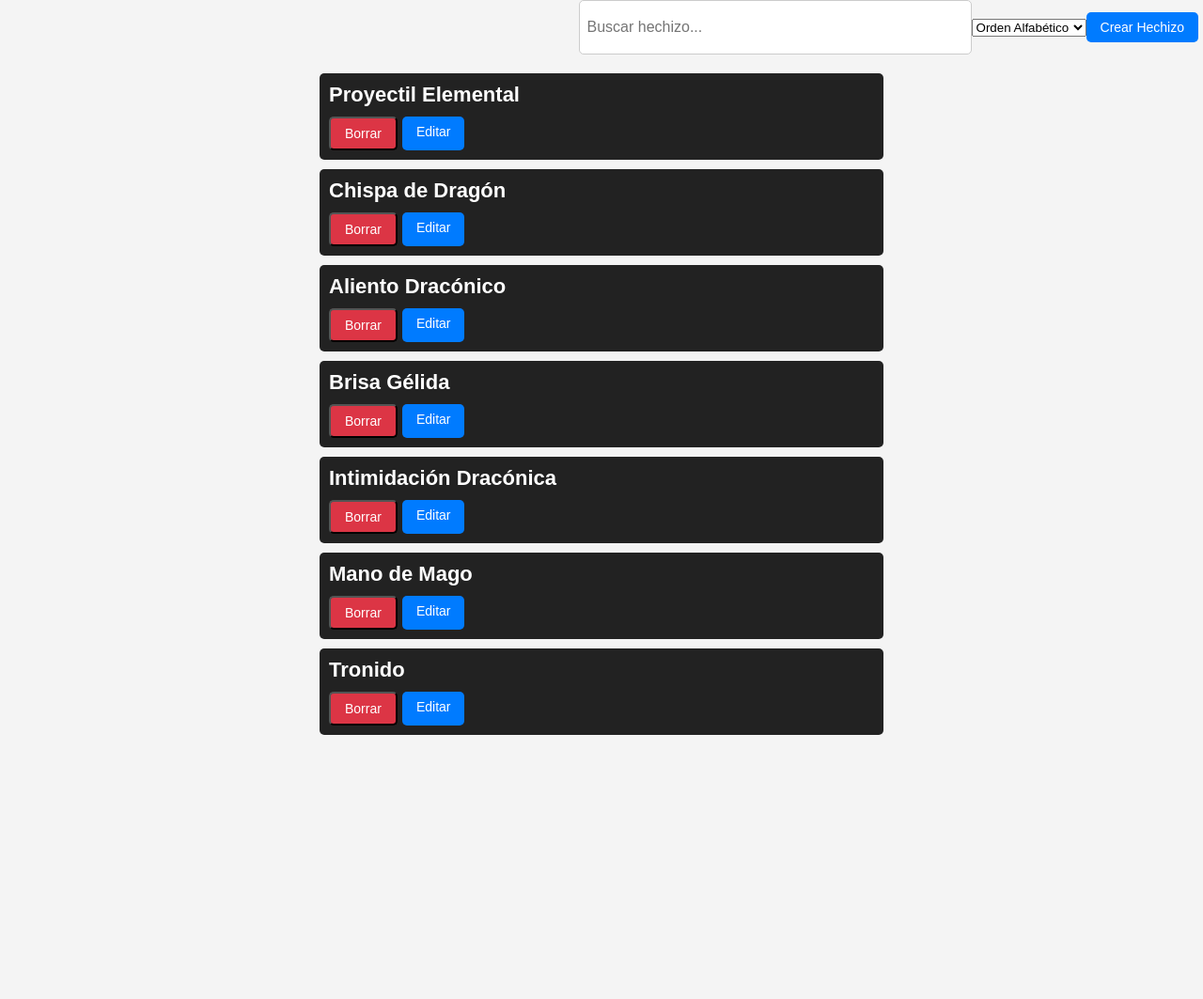
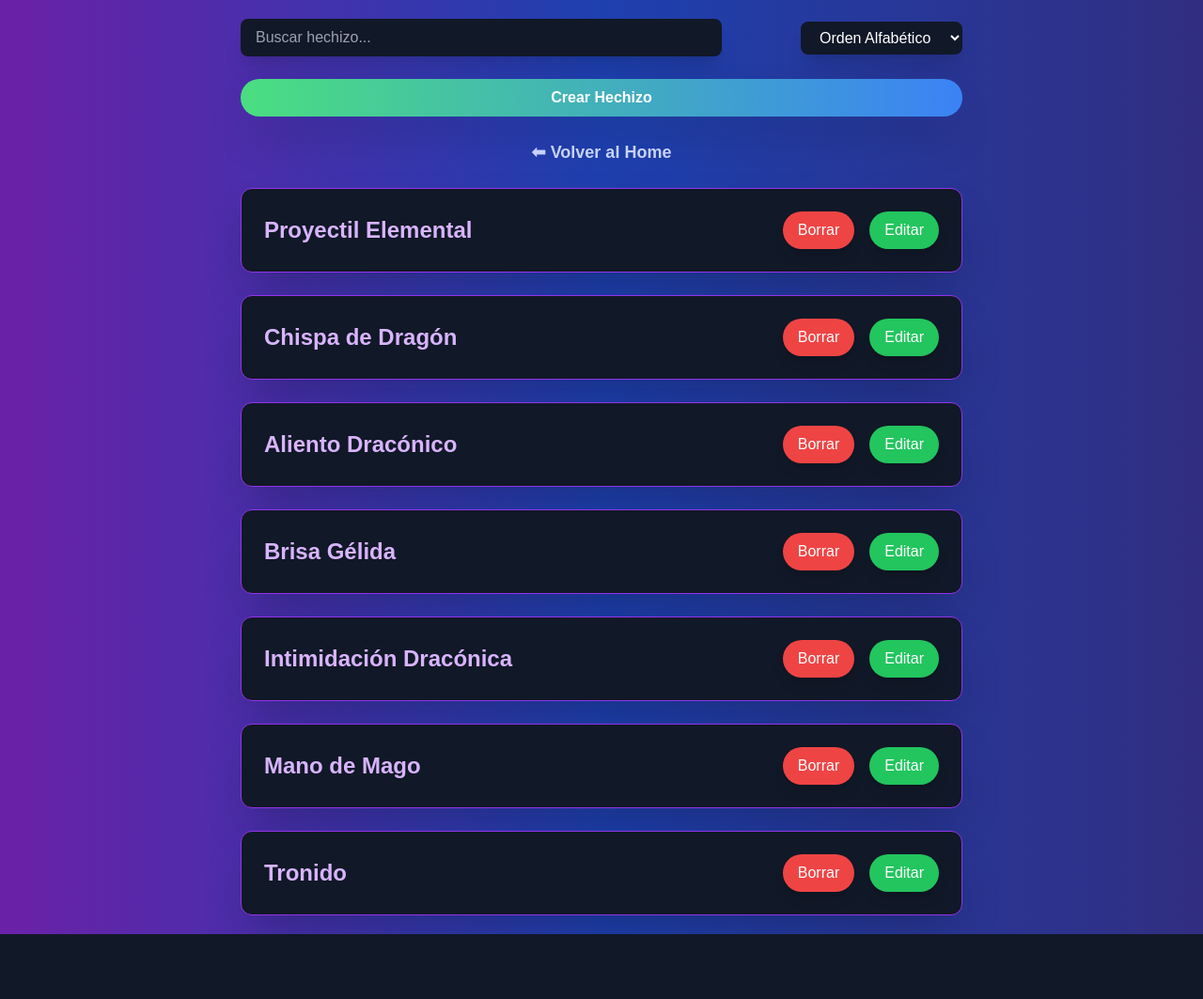
Before and after one commit to Burnt4023/Web_DnD, a Flask app: page /admin/hechizos in a window 1280 px wide. Shown: the whole page at 94% size. After the commit the page ends 994 px from the top, so only its background shows below. Run offline with Flask 3, Linux system fonts and the light colour scheme; a user stored in the database is signed in; data comes from the database, SQL or seed files in the repository; some libraries are stand-ins or nearby versions.

Commit message:
css admin (hechizos main)

```diff
--- a/static/css/admin/hechizos.css
+++ b/static/css/admin/hechizos.css
@@ -1,14 +1,15 @@
 /* Estilo general */
 body {
-    font-family: Arial, sans-serif;
-    background-color: #f4f4f4;
+    font-family: 'Poppins', sans-serif;
+    background: linear-gradient(to right, #1a1a2e, #16213e, #0f3460);
+    color: white;
     margin: 0;
     padding: 0;
 }
 
 /* Contenedor de hechizos */
 .hechizos-container {
-    text-align: right;  /* Alineamos todo a la derecha */
+    text-align: center;
     margin: 20px;
 }
 
@@ -16,110 +17,111 @@ body {
 .search-container {
     margin-bottom: 20px;
     display: flex;
-    justify-content: flex-end;
+    justify-content: center;
     align-items: center;
 }
 
 .search-bar {
-    width: 400px;  /* Aumentamos el ancho de la barra de búsqueda */
-    height: 40px;  /* Aumentamos la altura */
-    padding: 8px;
+    width: 400px;
+    height: 45px;
+    padding: 10px;
     font-size: 16px;
-    border-radius: 5px;
-    border: 1px solid #ccc;
+    border-radius: 10px;
+    border: none;
+    background: #1b1b3a;
+    color: white;
+    transition: all 0.3s ease-in-out;
+    box-shadow: 0 0 10px rgba(255, 255, 255, 0.2);
 }
 
 .search-bar:focus {
     outline: none;
-    border-color: #2c3e50;
+    border: none;
+    box-shadow: 0 0 15px rgba(104, 228, 255, 0.8);
 }
 
 /* Botón de crear hechizo */
 #create-hechizo-btn {
-    margin-left: 10px;
-    padding: 10px 20px;
-    background-color: #28a745;
+    padding: 12px 25px;
+    background: linear-gradient(to right, #4caf50, #2ecc71);
     color: white;
     border: none;
-    border-radius: 5px;
+    border-radius: 50px;
+    font-size: 18px;
+    font-weight: bold;
     cursor: pointer;
-    font-size: 16px;
+    transition: all 0.3s ease-in-out;
+    box-shadow: 0 4px 15px rgba(72, 239, 128, 0.3);
 }
 
 #create-hechizo-btn:hover {
-    background-color: #218838;
+    background: linear-gradient(to right, #2ecc71, #27ae60);
+    transform: scale(1.05);
+    box-shadow: 0 6px 20px rgba(72, 239, 128, 0.5);
 }
 
+/* Lista de hechizos */
 .hechizos-list {
-    width: 60%; /* Ajusta el ancho de la lista */
-    max-width: 600px; /* Evita que se expanda demasiado en pantallas grandes */
-    margin: 0 auto; /* Centra la lista en la pantalla */
+    width: 80%;
+    max-width: 800px;
+    margin: 0 auto;
     padding: 0;
     list-style: none;
 }
 
+/* Elemento de hechizo */
 .hechizo-item {
     position: relative;
-    background-color: #222; /* Color de fondo oscuro */
-    color: white;
-    padding: 10px;
-    margin-bottom: 10px;
-    border-radius: 5px;
-    cursor: pointer;
+    background: rgba(0, 0, 0, 0.7);
+    padding: 15px;
+    margin-bottom: 15px;
+    border-radius: 10px;
+    box-shadow: 0 4px 15px rgba(104, 228, 255, 0.3);
+    transition: all 0.3s ease-in-out;
 }
+
+.hechizo-item:hover {
+    transform: scale(1.05);
+    box-shadow: 0 6px 20px rgba(104, 228, 255, 0.5);
+}
+
 /* Nombres de hechizos */
 .hechizo-name {
-    font-size: 22px;  /* Tamaño de fuente ajustado */
+    font-size: 22px;
     font-weight: bold;
     cursor: pointer;
-    margin-bottom: 5px;
-    position: relative;
+    transition: all 0.3s ease-in-out;
 }
 
+.hechizo-name:hover {
+    color: #6be3ff;
+}
+
+/* Tooltip */
 .tooltip-content {
     position: absolute;
     left: 50%;
-    transform: translateX(-50%) translateY(-5px);
-    width: 250px;
-    background-color: rgba(0, 0, 0, 0.85);
+    top: 100%;
+    transform: translateX(-50%) translateY(10px);
+    width: 260px;
+    background: rgba(0, 0, 0, 0.9);
     color: white;
     text-align: left;
-    padding: 8px;
-    border-radius: 4px;
-    font-size: 12px;
-    line-height: 1.4;
+    padding: 10px;
+    border-radius: 6px;
+    font-size: 14px;
     opacity: 0;
-    pointer-events: none;
-    transition: opacity 0.2s ease-in-out, transform 0.2s ease-in-out;
-    z-index: 50;
+    transition: all 0.3s ease-in-out;
+    box-shadow: 0 4px 15px rgba(255, 255, 255, 0.3);
+    z-index: 10;
 }
 
-  /* Mostrar tooltip al hacer hover */
 .hechizo-item:hover .tooltip-content {
     opacity: 1;
-    pointer-events: auto;
+    transform: translateX(-50%) translateY(0);
 }
 
-  /* Si el tooltip se sale de la pantalla por arriba, se muestra abajo */
-  .tooltip-below {
-    bottom: auto !important;
-    top: 100% !important;
-    transform: translateX(-50%) translateY(5px) !important;
-  }
-
-/* Triángulo de la punta del tooltip */
-.tooltip-content::after {
-    content: '';
-    position: absolute;
-    top: 50%;
-    left: -10px;
-    margin-top: -5px;
-    border-width: 5px;
-    border-style: solid;
-    border-color: transparent transparent transparent #2c3e50;
-}
-
-/* Acciones de los botones (editar y borrar) */
+/* Acciones de los botones */
 .hechizo-actions {
     display: flex;
     justify-content: flex-start;
@@ -127,27 +129,33 @@ body {
 }
 
 .btn {
-    padding: 8px 15px;
-    font-size: 14px;
-    border-radius: 5px;
+    padding: 10px 20px;
+    font-size: 16px;
+    border-radius: 10px;
     text-decoration: none;
     color: white;
-    margin-right: 5px;
+    font-weight: bold;
+    transition: all 0.3s ease-in-out;
     cursor: pointer;
+    box-shadow: 0 4px 15px rgba(255, 255, 255, 0.2);
 }
 
+/* Botón editar */
 .btn-edit {
-    background-color: #007bff;
+    background: linear-gradient(to right, #2196f3, #42a5f5);
 }
 
 .btn-edit:hover {
-    background-color: #0056b3;
+    background: linear-gradient(to right, #42a5f5, #64b5f6);
+    transform: scale(1.1);
 }
 
+/* Botón borrar */
 .btn-delete {
-    background-color: #dc3545;
+    background: linear-gradient(to right, #e53935, #ff5252);
 }
 
 .btn-delete:hover {
-    background-color: #c82333;
+    background: linear-gradient(to right, #ff5252, #ff867f);
+    transform: scale(1.1);
 }
--- a/templates/admin/habilidades/habilidades.html
+++ b/templates/admin/habilidades/habilidades.html
@@ -4,6 +4,7 @@
     <meta charset="UTF-8" />
     <meta name="viewport" content="width=device-width, initial-scale=1.0" />
     <title>Habilidades</title>
+    <link rel="icon" href="../../static/images/favicon.png" type="image/png" />
     <link rel="stylesheet" href="../../static/css/admin/habilidades.css" />
     <script src="https://cdn.tailwindcss.com"></script>
   </head>
@@ -60,7 +61,7 @@
       {% endfor %}
     </ul>
 
-    <a href="/" class="block mt-6 text-lg font-bold text-indigo-280 hover:text-indigo-400 transition-transform transform hover:scale-105">⬅ Volver al Home</a>
+    <a href="/" class="block mt-6 text-lg font-bold text-indigo-200 hover:text-indigo-100 transition-transform transform hover:scale-105">⬅ Volver al Home</a>
 
     <script>
       function filterHabilidades() {
--- a/templates/admin/hechizos/hechizos.html
+++ b/templates/admin/hechizos/hechizos.html
@@ -1,47 +1,61 @@
 <!DOCTYPE html>
 <html lang="es">
 <head>
-    <meta charset="UTF-8" />
-    <meta name="viewport" content="width=device-width, initial-scale=1.0" />
+    <meta charset="UTF-8">
+    <meta name="viewport" content="width=device-width, initial-scale=1.0">
     <title>Hechizos</title>
-    <link rel="icon" href="../../../../../static/images/favicon.png" type="image/png" />
+    <link rel="icon" href="../../../../../static/images/favicon.png" type="image/png">
     <link rel="stylesheet" href="../../static/css/admin/hechizos.css" />
+    <script src="https://cdn.tailwindcss.com"></script>
 </head>
-  <body>
-    <div class="search-container">
-      <input type="text" id="search" class="search-bar" placeholder="Buscar hechizo..." onkeyup="filterHechizos()">
-      <select id="sortCriteria" class="sort-dropdown" onchange="filterHechizos()">
+<body class="bg-gradient-to-r from-purple-800 via-blue-800 to-indigo-900 text-white flex flex-col items-center p-5 min-h-screen">
+    <div class="w-full max-w-3xl">
+        <div class="flex items-center justify-between mb-6">
+
+            <input type="text" id="search" class="w-2/3 px-4 py-2 rounded-lg bg-gray-900 text-white focus:outline-none focus:ring-4 focus:ring-purple-500 transition-all duration-300 shadow-xl" placeholder="Buscar hechizo..." onkeyup="filterHechizos()">
+
+            <select id="sortCriteria" class="px-4 py-2 rounded-lg bg-gray-900 text-white focus:ring-4 focus:ring-purple-500 transition-all duration-300 shadow-xl" onchange="filterHechizos()">
                 <option value="nombre">Orden Alfabético</option>
                 <option value="nivel">Nivel</option>
                 <option value="magia">Magia</option>
                 <option value="clase">Clase</option>
             </select>
-      <a href="{{ url_for('admin_crear_hechizo') }}" class="btn btn-edit">Crear Hechizo</a>
+
         </div>
 
-    <ul class="hechizos-list" id="hechizos-list">
+        <a href="{{ url_for('admin_crear_hechizo') }}" class="block text-center bg-gradient-to-r from-green-400 to-blue-500 hover:from-green-500 hover:to-blue-600 text-white font-bold py-2 px-6 rounded-full shadow-2xl transform transition hover:scale-110">Crear Hechizo</a>
+    </div>
+    <a href="/" class="block mt-6 text-lg font-bold text-indigo-200 hover:text-indigo-100 transition-transform transform hover:scale-105">⬅ Volver al Home</a>
+
+    <ul class="w-full max-w-3xl mt-6 space-y-6" id="hechizos-list">
         {% for hechizo, detalle in hechizos.items() %}
-        <li class="hechizo-item" data-nombre="{{ hechizo }}" data-nivel="{{ detalle['nivel'] }}" data-magia="{{ detalle['magia'] }}" data-clase="{{ detalle['clase'] }}">
-          <div class="relative inline-block">
-            <span class="hechizo-name cursor-pointer text-blue-600 hover:underline">{{ hechizo }}</span>
-            <div class="tooltip-content absolute left-1/2 bottom-full transform -translate-x-1/2 mb-2 w-64 bg-gray-800 text-white text-xs rounded py-2 px-3 z-10 hidden">
+        <li class="bg-gray-900 p-6 rounded-xl shadow-2xl transition-transform transform hover:scale-105 relative border border-purple-600 hover:border-blue-400 hechizo-item"
+            data-nombre="{{ hechizo }}"
+            data-nivel="{{ detalle['nivel'] }}"
+            data-magia="{{ detalle['magia'] }}"
+            data-clase="{{ detalle['clase'] }}">
+            <div class="flex justify-between items-center">
+                <span class="text-2xl font-bold text-purple-300 cursor-pointer hover:underline hechizo-name">{{ hechizo }}</span>
+
+                <div class="flex space-x-4">
+                    <form action="{{ url_for('admin_borrar_hechizo', nombre_hechizo=hechizo) }}" method="POST">
+                        <button type="submit" class="px-4 py-2 bg-red-500 hover:bg-red-600 text-white rounded-full shadow-lg transform transition hover:scale-110">Borrar</button>
+                    </form>
+                    <a href="{{ url_for('admin_editar_hechizo', nombre_hechizo=hechizo) }}" class="px-4 py-2 bg-green-500 hover:bg-green-600 text-white rounded-full shadow-lg transform transition hover:scale-110">Editar</a>
+                </div>
+            </div>
+
+            <div class="tooltip-content bg-gray-800 text-sm text-white rounded-lg p-4 mt-2 hidden shadow-xl border border-blue-500">
                 <p><strong>Nivel:</strong> {{ detalle['nivel'] }}</p>
                 <p><strong>Magia:</strong> {{ ", ".join(detalle['magia']) }}</p>
                 <p><strong>Coste:</strong> {{ detalle['coste'] }}</p>
-              <p><strong>Rango:</strong> {{ detalle['rango'] }}ft</p>
+                <p><strong>Rango:</strong> {{ detalle['rango'] }} ft</p>
                 <p><strong>Duración:</strong> {{ detalle['duracion'] }}</p>
                 <p><strong>Casteo:</strong> {{ detalle['casteo'] }}</p>
-              <p class="mt-2">{{ detalle['descripcion'] }}</p>
+                <p><strong>Descripción:</strong> {{ detalle['descripcion'] }}</p>
                 {% if detalle['otro'] and detalle['otro'] != 'None' %}
                     <p class="mt-2"> ({{ detalle['otro'] }})</p>
                 {% endif %}
-            </div>
-            <div class="hechizo-actions">
-              <form action="{{ url_for('admin_borrar_hechizo', nombre_hechizo=hechizo) }}" method="POST" style="display: inline;">
-                <button type="submit" class="btn btn-delete">Borrar</button>
-              </form>
-              <a href="{{ url_for('admin_editar_hechizo', nombre_hechizo=hechizo) }}" class="btn btn-edit">Editar</a>
-            </div>
             </div>
         </li>
         {% endfor %}
@@ -54,18 +68,15 @@
             var hechizosList = document.getElementById("hechizos-list");
             var hechizosItem = Array.from(hechizosList.getElementsByClassName("hechizo-item"));
 
-        // Filtrar hechizos
             hechizosItem.forEach(item => {
                 var nombre = item.getElementsByClassName("hechizo-name")[0].innerHTML.toUpperCase();
-          item.style.display = nombre.indexOf(input) > -1 ? "" : "none";
+                item.style.display = (nombre.indexOf(input) > -1) ? "" : "none";
             });
 
-        // Ordenar hechizos según criterio seleccionado
             hechizosItem.sort((a, b) => {
                 var valA = a.dataset[criteria] || "";
                 var valB = b.dataset[criteria] || "";
 
-          // Si es un número (nivel), ordenar numéricamente
                 if (criteria === "nivel") {
                     return parseInt(valA) - parseInt(valB);
                 }
@@ -73,11 +84,9 @@
                 return valA.localeCompare(valB);
             });
 
-        // Limpiar la lista y volver a agregar los elementos en orden
             hechizosList.innerHTML = "";
             hechizosItem.forEach(item => hechizosList.appendChild(item));
         }
     </script>
-
 </body>
 </html>
```
Lines whose indentation alone changed are shown as unchanged.
